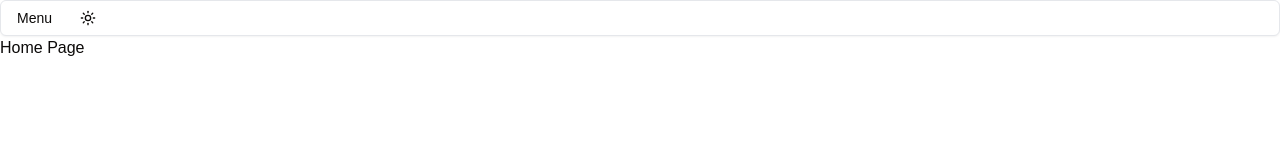
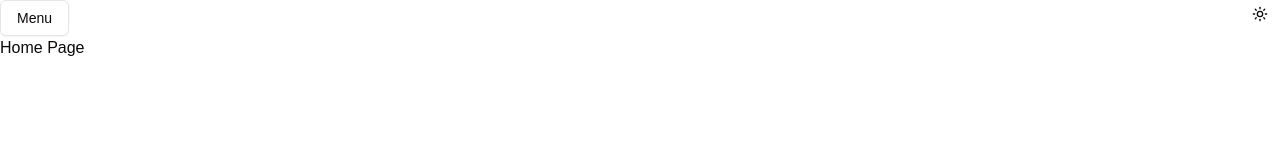
Before and after one commit to hxvry-dev/site, a Next.js app: page / in a window 1280 px wide. Shown: the top 160 px of the page. Built offline with nearby package versions, Linux system fonts and the light colour scheme.

Commit message:
Navbar Adjustments

```diff
--- a/components/custom/Navbar/navbar.tsx
+++ b/components/custom/Navbar/navbar.tsx
@@ -1,5 +1,4 @@
 'use client';
-import './styles.css';
 import {
 	Menubar,
 	MenubarItem,
@@ -13,7 +12,9 @@ import UISwitch from '../UISwitch/ui-switch';
 
 const Navbar = () => {
 	return (
-		<Menubar>
+		<>
+			<UISwitch />
+			<Menubar className="w-fit">
 				<MenubarMenu>
 					<MenubarTrigger className="menubar-trigger">Menu</MenubarTrigger>
 					<MenubarContent sideOffset={5} className="menubar-content">
@@ -26,8 +27,8 @@ const Navbar = () => {
 						</MenubarItem>
 					</MenubarContent>
 				</MenubarMenu>
-			<UISwitch />
 			</Menubar>
+		</>
 	);
 };
 
--- a/components/custom/Navbar/styles.css
+++ /dev/null
@@ -1,6 +0,0 @@
-@tailwind base;
-@tailwind components;
-@tailwind utilities;
-
-@layer base {
-}
--- a/components/custom/UISwitch/ui-switch.tsx
+++ b/components/custom/UISwitch/ui-switch.tsx
@@ -13,7 +13,7 @@ const UISwitch = () => {
 		}
 	};
 	return (
-		<Button variant="ghost" size="navButton" radius="sm" onClick={() => toggleTheme(theme)}>
+		<Button variant="ghost" size="navButton" radius="sm" className="float-right" onClick={() => toggleTheme(theme)}>
 			<Sun className="h-[1.2rem] w-[1.2rem] rotate-0 scale-100 transition-all dark:-rotate-90 dark:scale-0" />
 			<Moon className="absolute h-[1.2rem] w-[1.2rem] rotate-90 scale-0 transition-all dark:rotate-0 dark:scale-100" />
 			<span className="sr-only">Toggle Theme</span>
```
Lines whose indentation alone changed are shown as unchanged.
